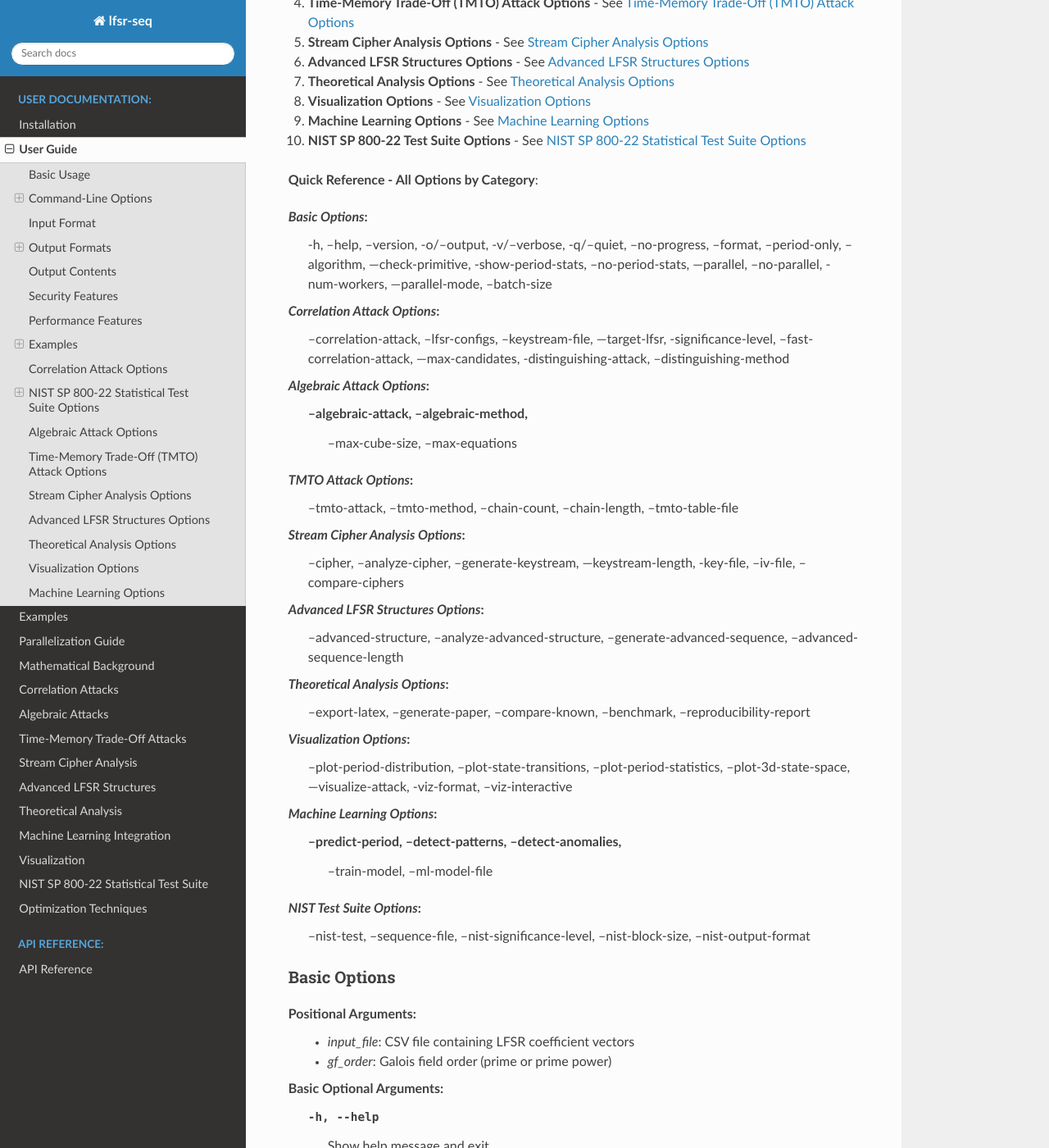
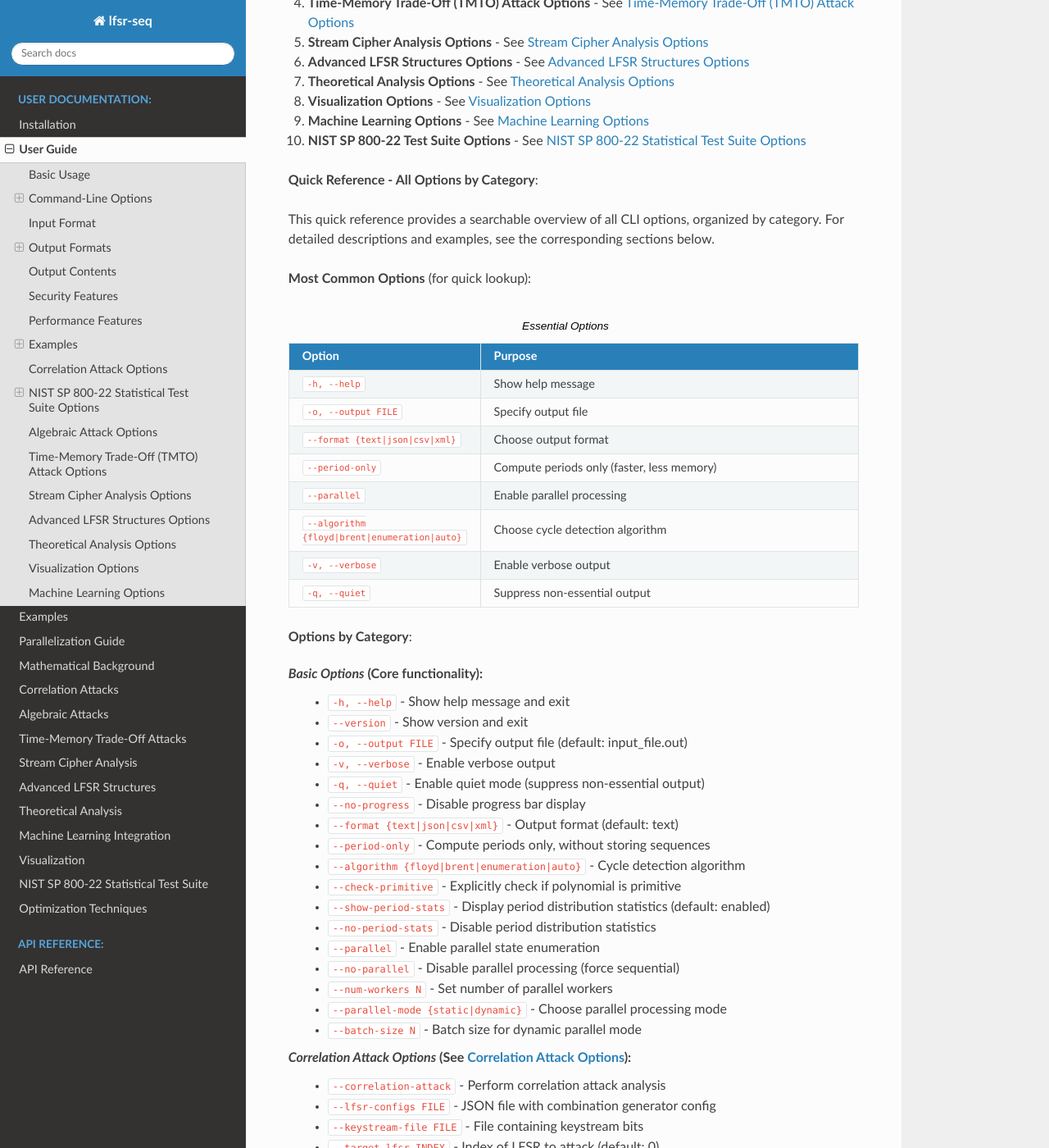
Before and after one commit to mkhellat/lfsr-seq, a Sphinx documentation site: the page built from docs/user_guide.rst, in a window 1280 px wide and 1400 px high, scrolled down 848 px. Shown: the whole window at 82% size. Built offline with Sphinx 7.4.7 and the Read the Docs theme 3.1.0, drawn with Linux system fonts in a browser that asks for light colours; some of the changed text lies outside the part shown.

Commit message:
docs: Enhance Quick Reference section in user_guide.rst
- Added 'Most Common Options' table for quick lookup of essential options
- Fixed formatting errors (missing dashes in option names)
- Added brief descriptions inline for each option
- Added 'Quick Examples by Task' section with common use cases
- Better organization with structured lists and tables
- More practical and explorable format
- Options now include default values and brief purpose descriptions
- Easier to scan and find specific options quickly

```diff
--- a/docs/user_guide.rst
+++ b/docs/user_guide.rst
@@ -46,50 +46,147 @@ category to jump to its detailed documentation:
 
 **Quick Reference - All Options by Category**:
 
-*Basic Options*:
-   -h, --help, --version, -o/--output, -v/--verbose, -q/--quiet,
-   --no-progress, --format, --period-only, --algorithm,
-   ---check-primitive, -show-period-stats, --no-period-stats,
-   ---parallel, --no-parallel, -num-workers,
-   ---parallel-mode, --batch-size
+This quick reference provides a searchable overview of all CLI options,
+organized by category. For detailed descriptions and examples, see the
+corresponding sections below.
 
-*Correlation Attack Options*:
-   --correlation-attack, --lfsr-configs, --keystream-file,
-   ---target-lfsr, -significance-level, --fast-correlation-attack,
-   ---max-candidates, -distinguishing-attack, --distinguishing-method
+**Most Common Options** (for quick lookup):
 
-*Algebraic Attack Options*:
-   --algebraic-attack, --algebraic-method,
-    --max-cube-size, --max-equations
+.. list-table:: Essential Options
+   :header-rows: 1
+   :widths: 30 70
 
-*TMTO Attack Options*:
-   --tmto-attack, --tmto-method, --chain-count, --chain-length,
-   --tmto-table-file
+   * - Option
+     - Purpose
+   * - ``-h, --help``
+     - Show help message
+   * - ``-o, --output FILE``
+     - Specify output file
+   * - ``--format {text|json|csv|xml}``
+     - Choose output format
+   * - ``--period-only``
+     - Compute periods only (faster, less memory)
+   * - ``--parallel``
+     - Enable parallel processing
+   * - ``--algorithm {floyd|brent|enumeration|auto}``
+     - Choose cycle detection algorithm
+   * - ``-v, --verbose``
+     - Enable verbose output
+   * - ``-q, --quiet``
+     - Suppress non-essential output
 
-*Stream Cipher Analysis Options*:
-   --cipher, --analyze-cipher, --generate-keystream,
-   ---keystream-length, -key-file, --iv-file, --compare-ciphers
+**Options by Category**:
 
-*Advanced LFSR Structures Options*:
-   --advanced-structure, --analyze-advanced-structure,
-   --generate-advanced-sequence, --advanced-sequence-length
+*Basic Options* (Core functionality):
+   - ``-h, --help`` - Show help message and exit
+   - ``--version`` - Show version and exit
+   - ``-o, --output FILE`` - Specify output file (default: input_file.out)
+   - ``-v, --verbose`` - Enable verbose output
+   - ``-q, --quiet`` - Enable quiet mode (suppress non-essential output)
+   - ``--no-progress`` - Disable progress bar display
+   - ``--format {text|json|csv|xml}`` - Output format (default: text)
+   - ``--period-only`` - Compute periods only, without storing sequences
+   - ``--algorithm {floyd|brent|enumeration|auto}`` - Cycle detection algorithm
+   - ``--check-primitive`` - Explicitly check if polynomial is primitive
+   - ``--show-period-stats`` - Display period distribution statistics (default: enabled)
+   - ``--no-period-stats`` - Disable period distribution statistics
+   - ``--parallel`` - Enable parallel state enumeration
+   - ``--no-parallel`` - Disable parallel processing (force sequential)
+   - ``--num-workers N`` - Set number of parallel workers
+   - ``--parallel-mode {static|dynamic}`` - Choose parallel processing mode
+   - ``--batch-size N`` - Batch size for dynamic parallel mode
 
-*Theoretical Analysis Options*:
-   --export-latex, --generate-paper, --compare-known, --benchmark,
-   --reproducibility-report
+*Correlation Attack Options* (See :ref:`correlation-attack-options`):
+   - ``--correlation-attack`` - Perform correlation attack analysis
+   - ``--lfsr-configs FILE`` - JSON file with combination generator config
+   - ``--keystream-file FILE`` - File containing keystream bits
+   - ``--target-lfsr INDEX`` - Index of LFSR to attack (default: 0)
+   - ``--significance-level ALPHA`` - Statistical significance level (default: 0.05)
+   - ``--fast-correlation-attack`` - Use fast correlation attack (Meier-Staffelbach)
+   - ``--max-candidates N`` - Max candidate states for fast attack (default: 1000)
+   - ``--distinguishing-attack`` - Perform distinguishing attack
+   - ``--distinguishing-method {correlation|statistical}`` - Distinguishing method
 
-*Visualization Options*:
-   --plot-period-distribution, --plot-state-transitions,
-   --plot-period-statistics, --plot-3d-state-space,
-   ---visualize-attack, -viz-format, --viz-interactive
+*Algebraic Attack Options* (See :ref:`algebraic-attack-options`):
+   - ``--algebraic-attack`` - Perform algebraic attack analysis
+   - ``--algebraic-method {groebner_basis|cube_attack|algebraic_immunity}`` - Attack method
+   - ``--max-cube-size N`` - Maximum cube size for cube attack (default: 10)
+   - ``--max-equations N`` - Maximum equations for Gröbner basis (default: 1000)
 
-*Machine Learning Options*:
-   --predict-period, --detect-patterns, --detect-anomalies,
-    --train-model, --ml-model-file
+*TMTO Attack Options* (See :ref:`tmto-attack-options`):
+   - ``--tmto-attack`` - Perform time-memory trade-off attack
+   - ``--tmto-method {hellman|rainbow}`` - TMTO method (default: hellman)
+   - ``--chain-count N`` - Number of chains in TMTO table (default: 1000)
+   - ``--chain-length N`` - Length of each chain (default: 100)
+   - ``--tmto-table-file FILE`` - Precomputed TMTO table file
 
-*NIST Test Suite Options*:
-   --nist-test, --sequence-file, --nist-significance-level,
-   --nist-block-size, --nist-output-format
+*Stream Cipher Analysis Options* (See :ref:`stream-cipher-options`):
+   - ``--cipher {a5_1|a5_2|e0|trivium|grain128|grain128a|lili128}`` - Select cipher
+   - ``--analyze-cipher`` - Analyze cipher structure
+   - ``--generate-keystream`` - Generate keystream from key and IV
+   - ``--keystream-length N`` - Length of keystream in bits (default: 1000)
+   - ``--key-file FILE`` - File containing key bits
+   - ``--iv-file FILE`` - File containing IV bits
+   - ``--compare-ciphers`` - Compare multiple ciphers side-by-side
+
+*Advanced LFSR Structures Options* (See :ref:`advanced-structure-options`):
+   - ``--advanced-structure {nfsr|filtered|clock_controlled|multi_output|irregular}`` - Structure type
+   - ``--analyze-advanced-structure`` - Analyze advanced structure properties
+   - ``--generate-advanced-sequence`` - Generate sequence from advanced structure
+   - ``--advanced-sequence-length N`` - Length of sequence to generate (default: 1000)
+
+*Theoretical Analysis Options* (See :ref:`theoretical-analysis-options`):
+   - ``--export-latex FILE`` - Export results to LaTeX format
+   - ``--generate-paper FILE`` - Generate complete research paper
+   - ``--compare-known`` - Compare with known results in database
+   - ``--benchmark`` - Run performance benchmarks
+   - ``--reproducibility-report FILE`` - Generate reproducibility report
+
+*Visualization Options* (See :ref:`visualization-options`):
+   - ``--plot-period-distribution FILE`` - Generate period distribution plot
+   - ``--plot-state-transitions FILE`` - Generate state transition diagram
+   - ``--plot-period-statistics FILE`` - Generate period statistics plots
+   - ``--plot-3d-state-space FILE`` - Generate 3D state space visualization
+   - ``--visualize-attack FILE`` - Visualize attack results
+   - ``--viz-format {png|svg|pdf|html}`` - Output format for visualizations (default: png)
+   - ``--viz-interactive`` - Generate interactive visualizations (HTML)
+
+*Machine Learning Options* (See :ref:`machine-learning-options`):
+   - ``--predict-period`` - Predict period using ML model
+   - ``--detect-patterns`` - Detect patterns in generated sequences
+   - ``--detect-anomalies`` - Detect anomalies in sequences and distributions
+   - ``--train-model FILE`` - Train ML model and save to file
+   - ``--ml-model-file FILE`` - Path to trained ML model file
+
+*NIST Test Suite Options* (See :ref:`nist-test-options`):
+   - ``--nist-test`` - Run NIST SP 800-22 statistical test suite
+   - ``--sequence-file FILE`` - File containing binary sequence
+   - ``--nist-significance-level ALPHA`` - Significance level (default: 0.01)
+   - ``--nist-block-size SIZE`` - Block size for block-based tests (default: 128)
+   - ``--nist-output-format {text|json|csv|xml|html}`` - Output format (default: text)
+
+**Quick Examples by Task**:
+
+*Basic Analysis*:
+   ``lfsr-seq coefficients.csv 2``
+
+*Period-Only Analysis (Faster)*:
+   ``lfsr-seq coefficients.csv 2 --period-only``
+
+*Parallel Processing*:
+   ``lfsr-seq coefficients.csv 2 --parallel --parallel-mode dynamic``
+
+*JSON Output*:
+   ``lfsr-seq coefficients.csv 2 --format json --output results.json``
+
+*Correlation Attack*:
+   ``lfsr-seq dummy.csv 2 --correlation-attack --lfsr-configs config.json``
+
+*NIST Testing*:
+   ``lfsr-seq dummy.csv 2 --nist-test --sequence-file sequence.txt``
+
+*Visualization*:
+   ``lfsr-seq coefficients.csv 2 --plot-period-distribution plot.png``
 
 Basic Options
 ~~~~~~~~~~~~~
```
